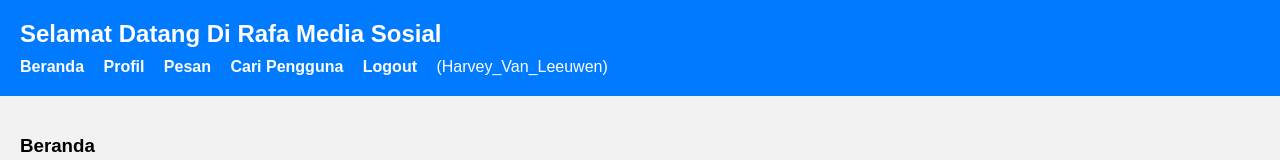
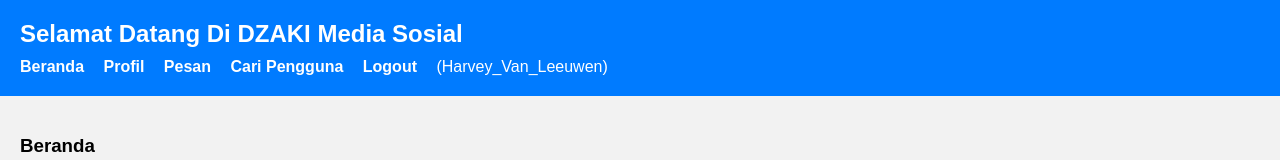
Before and after one commit to Dzakirdianta/Nuggas23, a plain HTML site: page p23.html in a window 1280 px wide. Shown: the top 160 px of the page. Drawn offline with Linux system fonts and the light colour scheme.

Commit message:
Add files via upload

```diff
--- a/p23.html
+++ b/p23.html
@@ -69,7 +69,7 @@
 <body>
 
 <div class="header">
-    <h2>Selamat Datang Di Rafa Media Sosial</h2>
+    <h2>Selamat Datang Di DZAKI Media Sosial</h2>
     <div class="nav">
         <a href="#">Beranda</a>
         <a href="#">Profil</a>
```
